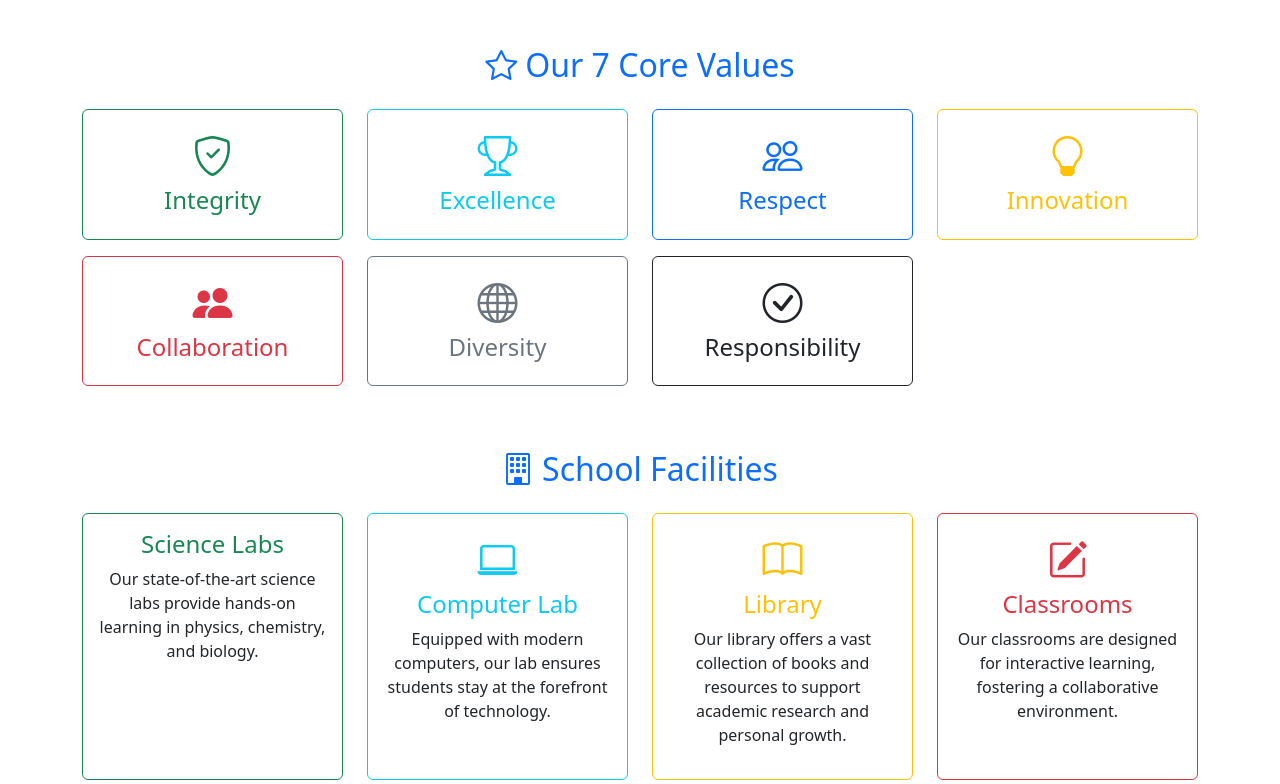
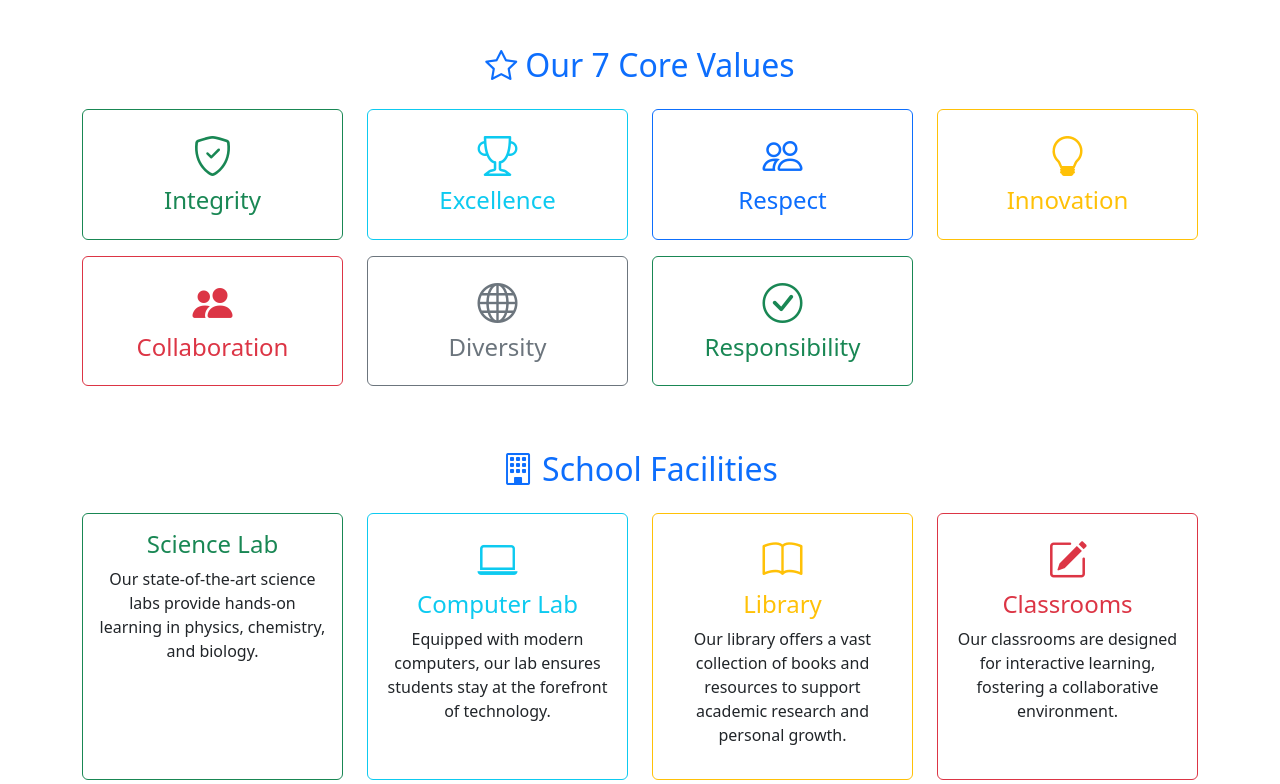
Before and after one commit to rodgersochieng/kihara-secondary, a React (Create React App) app: page /about in a window 1280 px wide. Shown: the part 1172-1956 px from the top of the page. Built offline with nearby package versions, Linux system fonts and the light colour scheme.

Commit message:
WORKING ON ABOUT US PAGE

```diff
--- a/src/pages/About.js
+++ b/src/pages/About.js
@@ -1,118 +1,8 @@
-// import React from 'react';
-// import { Container, Row, Col, Card, Image } from 'react-bootstrap';
-
-// const AboutUs = () => {
-//   return (
-//     <Container className="py-5">
-//       <h1 className="text-center mb-5 text-primary"><i className="bi bi-book me-2"></i>About Our School</h1>
-
-//       <Card className="mb-5 border-primary">
-//         <Card.Body>
-//           <h2 className="text-primary"><i className="bi bi-clock-history me-2"></i>Our History</h2>
-//           <p>Founded in 19XX, our school has a rich history of academic excellence and community engagement. Over the years, we've grown from a small local school to a renowned institution, always adapting to meet the evolving needs of our students.</p>
-//         </Card.Body>
-//       </Card>
-
-//       <Card className="mb-5 border-success">
-//         <Card.Body>
-//           <h2 className="text-success"><i className="bi bi-info-circle me-2"></i>About Our School</h2>
-//           <p>Our school is dedicated to providing a high-quality education that prepares students for success in a rapidly changing world. We foster a nurturing environment where creativity, critical thinking, and character development are prioritized.</p>
-//         </Card.Body>
-//       </Card>
-
-//       <Row className="mb-5">
-//         <Col md={4}>
-//           <Card className="h-100 border-warning">
-//             <Card.Body className="text-center">
-//               <h3 className="text-warning"><i className="bi bi-quote me-2"></i>Motto</h3>
-//               <p>"Learning Today, Leading Tomorrow"</p>
-//             </Card.Body>
-//           </Card>
-//         </Col>
-//         <Col md={4}>
-//           <Card className="h-100 border-info">
-//             <Card.Body className="text-center">
-//               <h3 className="text-info"><i className="bi bi-eye me-2"></i>Vision</h3>
-//               <p>To be a leading institution in shaping future generations of innovative thinkers and responsible global citizens.</p>
-//             </Card.Body>
-//           </Card>
-//         </Col>
-//         <Col md={4}>
-//           <Card className="h-100 border-danger">
-//             <Card.Body className="text-center">
-//               <h3 className="text-danger"><i className="bi bi-bullseye me-2"></i>Mission</h3>
-//               <p>We aim to provide a comprehensive education that balances academic rigor with personal growth, preparing students to thrive in an interconnected world.</p>
-//             </Card.Body>
-//           </Card>
-//         </Col>
-//       </Row>
-
-//       <Card className="mb-5 border-secondary">
-//         <Card.Body>
-//           <Row>
-//             <Col md={4}>
-//               <Image src="/api/placeholder/150/150" roundedCircle className="mb-3" alt="Principal" />
-//             </Col>
-//             <Col md={8}>
-//               <h2 className="text-secondary"><i className="bi bi-chat-quote me-2"></i>Message from the Principal</h2>
-//               <blockquote className="blockquote">
-//                 <p>"Welcome to our school. We are committed to ensuring every student reaches their full potential. Our dedicated staff, innovative programs, and supportive community create an environment where students can discover their passions and develop the skills needed for lifelong success."</p>
-//                 <footer className="blockquote-footer">Dr. Jane Smith, Principal</footer>
-//               </blockquote>
-//             </Col>
-//           </Row>
-//         </Card.Body>
-//       </Card>
-
-//       <h2 className="text-center mb-4 text-primary"><i className="bi bi-star me-2"></i>Our 7 Core Values</h2>
-//       <Row className="mb-5">
-//         {[
-//           { value: 'Integrity', icon: 'shield-check', color: 'primary' },
-//           { value: 'Excellence', icon: 'trophy', color: 'success' },
-//           { value: 'Respect', icon: 'people', color: 'info' },
-//           { value: 'Innovation', icon: 'lightbulb', color: 'warning' },
-//           { value: 'Collaboration', icon: 'people-fill', color: 'danger' },
-//           { value: 'Diversity', icon: 'globe', color: 'secondary' },
-//           { value: 'Responsibility', icon: 'check-circle', color: 'dark' }
-//         ].map((item, index) => (
-//           <Col key={index} md={3} sm={6} className="mb-3">
-//             <Card className={`text-center h-100 border-${item.color}`}>
-//               <Card.Body>
-//                 <i className={`bi bi-${item.icon} fs-1 text-${item.color} mb-3`}></i>
-//                 <h4 className={`text-${item.color}`}>{item.value}</h4>
-//               </Card.Body>
-//             </Card>
-//           </Col>
-//         ))}
-//       </Row>
-
-//       <h2 className="text-center mb-4 text-primary"><i className="bi bi-building me-2"></i>School Facilities</h2>
-//       <Row>
-//         {[
-//           { name: 'Science Labs', icon: 'flask', color: 'success' },
-//           { name: 'Computer Lab', icon: 'laptop', color: 'info' },
-//           { name: 'Library', icon: 'book', color: 'warning' },
-//           { name: 'Classrooms', icon: 'pencil-square', color: 'danger' }
-//         ].map((facility, index) => (
-//           <Col key={index} md={3} sm={6} className="mb-3">
-//             <Card className={`text-center h-100 border-${facility.color}`}>
-//               <Card.Body>
-//                 <i className={`bi bi-${facility.icon} fs-1 text-${facility.color} mb-3`}></i>
-//                 <h4 className={`text-${facility.color}`}>{facility.name}</h4>
-//               </Card.Body>
-//             </Card>
-//           </Col>
-//         ))}
-//       </Row>
-//     </Container>
-//   );
-// };
-
-// export default AboutUs;
 
 import React from 'react';
 import { Container, Row, Col, Card, Image } from 'react-bootstrap';
 import './AboutUs.css'; // Custom CSS for hover effects
+
 
 const AboutUs = () => {
   return (
@@ -164,13 +54,13 @@ const AboutUs = () => {
         <Card.Body>
           <Row>
             <Col md={4}>
-              <Image src="/150/150" roundedCircle className="mb-3" alt="Principal" />
+              <Image src="/api/placeholder/150/150" roundedCircle className="mb-3" alt="Principal" />
             </Col>
             <Col md={8}>
               <h2 className="text-secondary"><i className="bi bi-chat-quote me-2"></i>Message from the Principal</h2>
               <blockquote className="blockquote">
                 <p>"Welcome to our school. Our dedicated staff and innovative programs ensure students reach their full potential."</p>
-                <footer className="blockquote-footer">Dr.Peter M, Principal</footer>
+                <footer className="blockquote-footer">Dr.Peter M , Principal</footer>
               </blockquote>
             </Col>
           </Row>
@@ -187,7 +77,7 @@ const AboutUs = () => {
           { value: 'Innovation', icon: 'lightbulb', color: 'warning' },
           { value: 'Collaboration', icon: 'people-fill', color: 'danger' },
           { value: 'Diversity', icon: 'globe', color: 'secondary' },
-          { value: 'Responsibility', icon: 'check-circle', color: 'dark' }
+          { value: 'Responsibility', icon: 'check-circle', color: 'success' }
         ].map((item, index) => (
           <Col key={index} md={3} sm={6} className="mb-3">
             <Card className={`text-center h-100 border-${item.color} core-value-card`}>
@@ -204,7 +94,7 @@ const AboutUs = () => {
       <h2 className="text-center mb-4 text-primary"><i className="bi bi-building me-2"></i>School Facilities</h2>
       <Row>
         {[
-          { name: 'Science Labs', icon: 'flask', color: 'success', description: 'Our state-of-the-art science labs provide hands-on learning in physics, chemistry, and biology.' },
+          { name: 'Science Lab', icon: 'flask', color: 'success', description: 'Our state-of-the-art science labs provide hands-on learning in physics, chemistry, and biology.' },
           { name: 'Computer Lab', icon: 'laptop', color: 'info', description: 'Equipped with modern computers, our lab ensures students stay at the forefront of technology.' },
           { name: 'Library', icon: 'book', color: 'warning', description: 'Our library offers a vast collection of books and resources to support academic research and personal growth.' },
           { name: 'Classrooms', icon: 'pencil-square', color: 'danger', description: 'Our classrooms are designed for interactive learning, fostering a collaborative environment.' }
@@ -212,7 +102,7 @@ const AboutUs = () => {
           <Col key={index} md={3} sm={6} className="mb-3">
             <Card className={`text-center h-100 border-${facility.color} facility-card`}>
               <Card.Body>
-                <i className={`bi bi-${facility.icon} fs-1 text-${facility.color} mb-3`}></i>
+                <i className={`bi bi-${facility.icon} fs-1 text-${facility.color} mb-2`}></i>
                 <h4 className={`text-${facility.color}`}>{facility.name}</h4>
                 <p>{facility.description}</p>
               </Card.Body>
```
